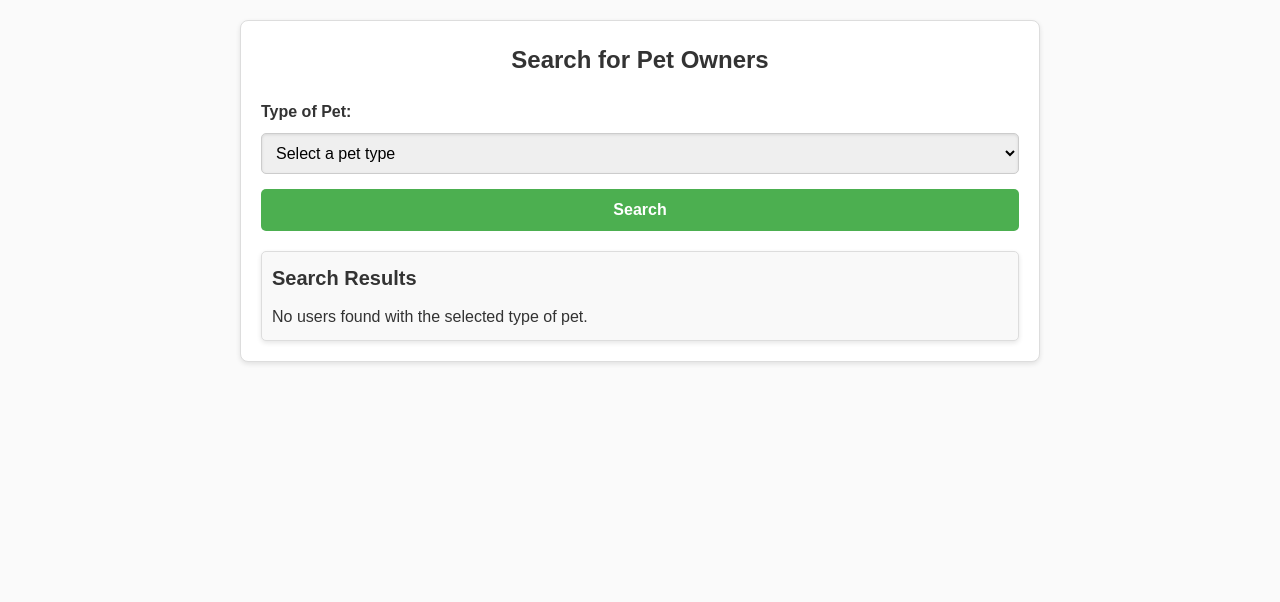
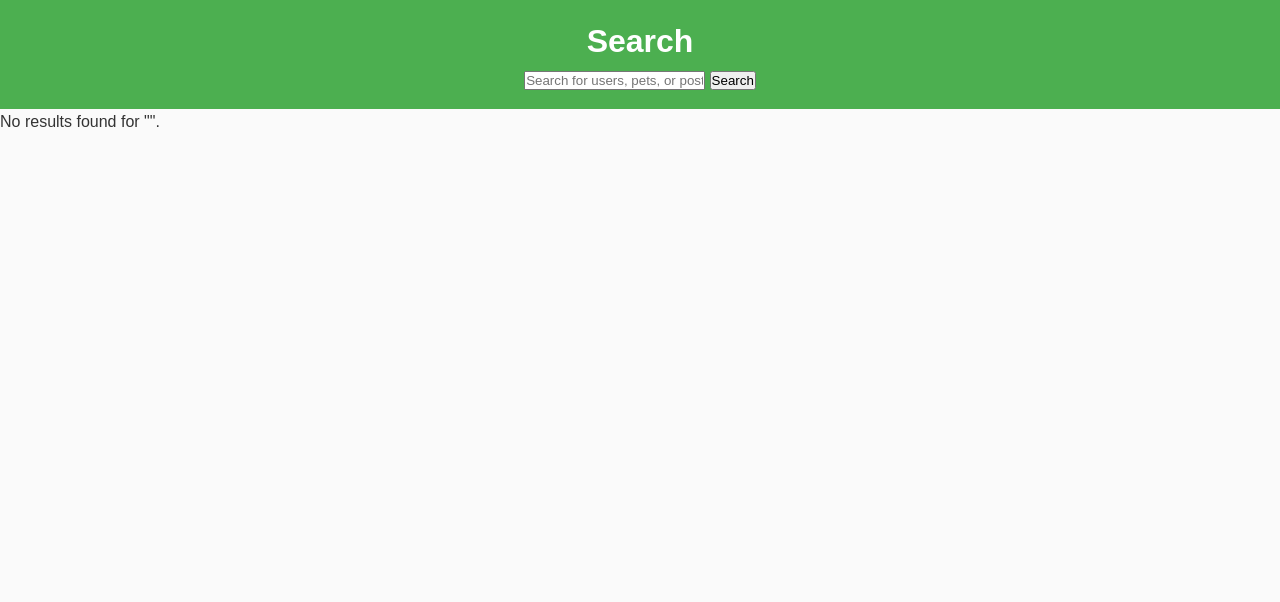
Before and after one commit to vallevanessa/PetApp, a Flask app: page /search in a window 1280 px wide. Shown: the top 602 px of the page. Run offline with Flask 3, Linux system fonts and the light colour scheme; a user stored in the database is signed in.

Commit message:
added posting and fixed search

```diff
--- a/app.py
+++ b/app.py
@@ -276,14 +276,121 @@
 
     return render_template('register.html')
 
-@app.route('/home')
+@app.route('/home', methods=['GET', 'POST'])
 @login_required
 def home():
+    if request.method == 'POST':
+        # Handle post submission
+        content = request.form.get('content')
+        file = request.files.get('image')
+        user_id = session['user_id']
+
+        if not content:
+            flash("Content cannot be empty.", "danger")
+            return redirect(url_for('home'))
+
+        # Save the file
+        if file and allowed_file(file.filename):
+            filename = secure_filename(file.filename)
+            file_path = os.path.join(app.config['UPLOAD_FOLDER'], filename)
+            file.save(file_path)
+        else:
+            file_path = None
+
+        # Insert post into the database
+        try:
+            db_connection = sqlite3.connect('data/database.db')
+            cursor = db_connection.cursor()
+            cursor.execute(
+                'INSERT INTO Posts (user_id, content, image_url) VALUES (?, ?, ?)',
+                (user_id, content, file_path)
+            )
+            db_connection.commit()
+            db_connection.close()
+            flash("Post created successfully!", "success")
+        except sqlite3.Error as e:
+            print(f"Error inserting post: {e}")
+            flash("An error occurred. Please try again.", "danger")
+        return redirect(url_for('home'))
+
+    # Render homepage
     return render_template('home.html')
 
-@app.route('/search')
+@app.route('/search', methods=['GET'])
+@login_required
 def search():
-    return render_template('search.html')
+    query = request.args.get('query', '').strip()  # Get the search query
+    if not query:
+        return render_template('search.html', users=[], pets=[], posts=[], query=query)
+
+    try:
+        db_connection = sqlite3.connect('data/database.db')
+        cursor = db_connection.cursor()
+
+        # Search for users based on username
+        cursor.execute('''
+            SELECT user_id, username, profile_picture
+            FROM Users
+            WHERE username LIKE ?
+        ''', (f'%{query}%',))
+        users = cursor.fetchall()
+
+        # Search for pets based on pet_name and pet_breed
+        cursor.execute('''
+            SELECT user_id, pet_name, pet_breed, profile_picture
+            FROM Users
+            WHERE pet_name LIKE ? OR pet_breed LIKE ?
+        ''', (f'%{query}%', f'%{query}%'))
+        pets = cursor.fetchall()
+
+        # Search for posts based on content
+        cursor.execute('''
+            SELECT Posts.post_id, Users.user_id, Users.username, Posts.content, Posts.image_url, Posts.created_at
+            FROM Posts
+            JOIN Users ON Posts.user_id = Users.user_id
+            WHERE Posts.content LIKE ?
+            ORDER BY Posts.created_at DESC
+        ''', (f'%{query}%',))
+        posts = cursor.fetchall()
+
+        db_connection.close()
+
+        # Format results for the template
+        formatted_users = [
+            {
+                'user_id': user[0],
+                'username': user[1],
+                'profile_picture': user[2] if user[2] else 'assets/default-profile-pic.png'
+            }
+            for user in users
+        ]
+        formatted_pets = [
+            {
+                'user_id': pet[0],
+                'pet_name': pet[1],
+                'pet_breed': pet[2],
+                'profile_picture': pet[3] if pet[3] else 'assets/default-profile-pic.png'
+            }
+            for pet in pets
+        ]
+        formatted_posts = [
+            {
+                'post_id': post[0],
+                'user_id': post[1],
+                'username': post[2],
+                'content': post[3],
+                'image_url': post[4],
+                'created_at': post[5]
+            }
+            for post in posts
+        ]
+
+        return render_template('search.html', users=formatted_users, pets=formatted_pets, posts=formatted_posts, query=query)
+
+    except sqlite3.Error as e:
+        print(f"Database error: {e}")
+        flash("An error occurred while searching. Please try again.")
+        return render_template('search.html', users=[], pets=[], posts=[], query=query)
 
 @app.route('/map')
 def map_view():
@@ -589,34 +696,5 @@
         print(f"Error in /follow_stats: {e}")
         return jsonify({'error': 'An error occurred'}), 500
 
-
-@app.route('/search', methods=['GET'])
-def search_page():
-    type_of_pet = request.args.get('typeOfPet')
-    results = None
-
-    if type_of_pet:
-        try:
-            db_connection = sqlite3.connect('data/database.db')
-            cursor = db_connection.cursor()
-
-            # Search query using pet_breed
-            query = """
-                SELECT username, pet_name, pet_breed
-                FROM Users
-                WHERE pet_breed LIKE ?
-            """
-            cursor.execute(query, (f"%{type_of_pet}%",))
-            results = cursor.fetchall()
-            db_connection.close()
-        except sqlite3.Error as e:
-            flash(f"An error occurred: {e}", "danger")
-
-    return render_template('search.html', results=results)
-
-
-
-
-
 if __name__ == '__main__':
     app.run(debug=True)
--- a/templates/search.html
+++ b/templates/search.html
@@ -7,51 +7,81 @@
   <link rel="stylesheet" href="{{ url_for('static', filename='css/style.css') }}">
 </head>
 <body>
-  <div id="search-page">
-    <h1>Search for Pet Owners</h1>
-
-    <!-- Search Form -->
-    <form action="{{ url_for('search_page') }}" method="GET">
-      <div class="form-group">
-        <label for="typeOfPet">Type of Pet:</label>
-        <select id="typeOfPet" name="typeOfPet" class="form-control">
-          <option value="">Select a pet type</option>
-          <option value="dog" {% if request.args.get('typeOfPet') == 'dog' %}selected{% endif %}>Dog</option>
-          <option value="cat" {% if request.args.get('typeOfPet') == 'cat' %}selected{% endif %}>Cat</option>
-          <option value="bird" {% if request.args.get('typeOfPet') == 'bird' %}selected{% endif %}>Bird</option>
-          <option value="reptile" {% if request.args.get('typeOfPet') == 'reptile' %}selected{% endif %}>Reptile</option>
-          <option value="other" {% if request.args.get('typeOfPet') == 'other' %}selected{% endif %}>Other</option>
-        </select>
-      </div>
-      <button type="submit" class="btn btn-primary">Search</button>
+  <header>
+    <h1>Search</h1>
+    <form method="GET" action="{{ url_for('search') }}">
+      <input type="text" name="query" value="{{ query }}" placeholder="Search for users, pets, or posts..." required>
+      <button type="submit">Search</button>
     </form>
+  </header>
 
   <!-- Results Section -->
-    <div id="results">
-      {% if results is not none %}
-        <h2>Search Results</h2>
-        {% if results %}
+  <section>
+    {% if users or pets or posts %}
+      <h2>Search Results for "{{ query }}"</h2>
+
+      <!-- Users Section -->
+      {% if users %}
+        <h3>Users</h3>
         <ul>
-            {% for user in results %}
-              <li>
-                <strong>{{ user[0] }}</strong> owns a pet named <strong>{{ user[1] }}</strong> ({{ user[2] }}).
+          {% for user in users %}
+            <li style="display: flex; align-items: center; margin-bottom: 10px;">
+              <img src="{{ url_for('static', filename=user.profile_picture) }}"
+                   alt="Profile Picture" style="width: 50px; height: 50px; border-radius: 50%; margin-right: 10px;">
+              <a href="{{ url_for('user_profile', user_id=user.user_id) }}">{{ user.username }}</a>
             </li>
           {% endfor %}
         </ul>
+      {% endif %}
+
+      <!-- Pets Section -->
+      {% if pets %}
+        <h3>Pets</h3>
+        <ul>
+          {% for pet in pets %}
+            <li style="display: flex; align-items: center; margin-bottom: 10px;">
+              <img src="{{ url_for('static', filename=pet.profile_picture) }}"
+                   alt="Pet Profile Picture" style="width: 50px; height: 50px; border-radius: 50%; margin-right: 10px;">
+              <div>
+                <strong>Pet Name:</strong> {{ pet.pet_name }}<br>
+                <strong>Breed:</strong> {{ pet.pet_breed }}
+              </div>
+            </li>
+          {% endfor %}
+        </ul>
+      {% endif %}
+
+      <!-- Posts Section -->
+      {% if posts %}
+        <h3>Posts</h3>
+        <div id="feed">
+          {% for post in posts %}
+            <div class="post" style="margin-bottom: 20px; padding: 10px; border: 1px solid #ddd; border-radius: 5px;">
+              <h3>
+                <a href="{{ url_for('user_profile', user_id=post.user_id) }}" class="username-link">{{ post.username }}</a>
+              </h3>
+              {% if post.image_url %}
+                <img src="{{ post.image_url }}"
+                     alt="Post Image" style="max-width: 100%; height: auto; margin-top: 10px;">
+              {% endif %}
+              <p>{{ post.content }}</p>
+              <small>Posted on: {{ post.created_at }}</small>
+            </div>
+          {% endfor %}
+        </div>
+      {% endif %}
     {% else %}
-          <p>No users found with the selected type of pet.</p>
+      <p>No results found for "{{ query }}".</p>
     {% endif %}
-      {% endif %}
-    </div>
-  </div>
+  </section>
 
-  <!-- Bottom Navigation Bar -->
+  <!-- Bottom Navigation -->
   <nav class="bottom-nav">
     <a href="{{ url_for('home') }}" class="nav-item">
       <img src="{{ url_for('static', filename='assets/home-icon.png') }}" alt="Home" />
       <span>Home</span>
     </a>
-    <a href="{{ url_for('search_page') }}" class="nav-item">
+    <a href="{{ url_for('search') }}" class="nav-item">
       <img src="{{ url_for('static', filename='assets/search-icon.png') }}" alt="Search" />
       <span>Search</span>
     </a>
```
Also changed, not shown: static/css/style.css (+40 -0 lines), templates/home.html (+9 -0 lines), data/database.db, static/uploads/feliphe-schiarolli-hes6nUC1MVc-unsplash.jpg (added), 1 other file. Lines whose indentation alone changed are shown as unchanged.
